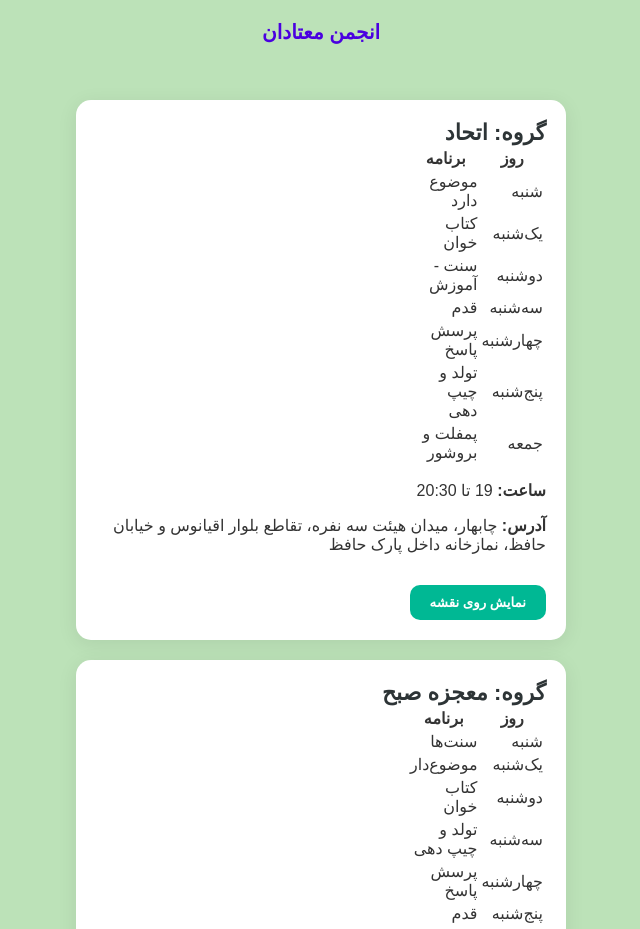
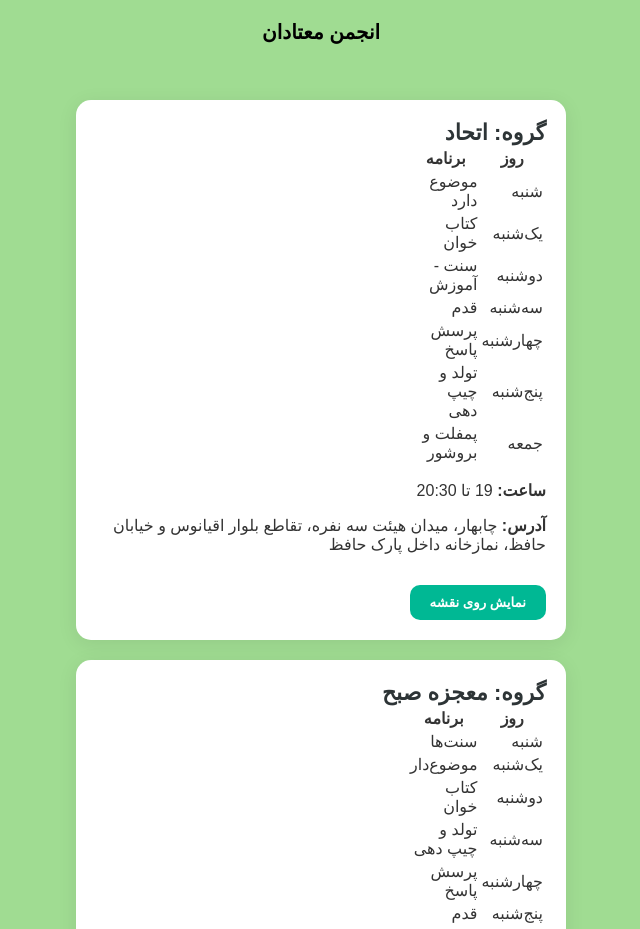
Before and after one commit to amir-111/NA, a plain HTML site: page index.html in a window 1280 px wide. Shown: the top 929 px of the page, without its empty margins (319-959 px from the left). Drawn offline with Linux system fonts and the light colour scheme.

Commit message:
Update style.css

```diff
--- a/style.css
+++ b/style.css
@@ -13,7 +13,7 @@ body {
   text-align: center;
   font-size: 20px;
   margin: 20px auto;
-  color: #4a00e0;
+  color: #000000;
   font-weight: bold;
   height: 40px;
 }
@@ -35,7 +35,7 @@ body {
     min-height: 100vh;
     margin: 0;
     font-family: Arial, sans-serif;
-    background-color: #bce2b8;
+    background-color: #a0dc92;
 }
   .content {
     text-align: center;
```
